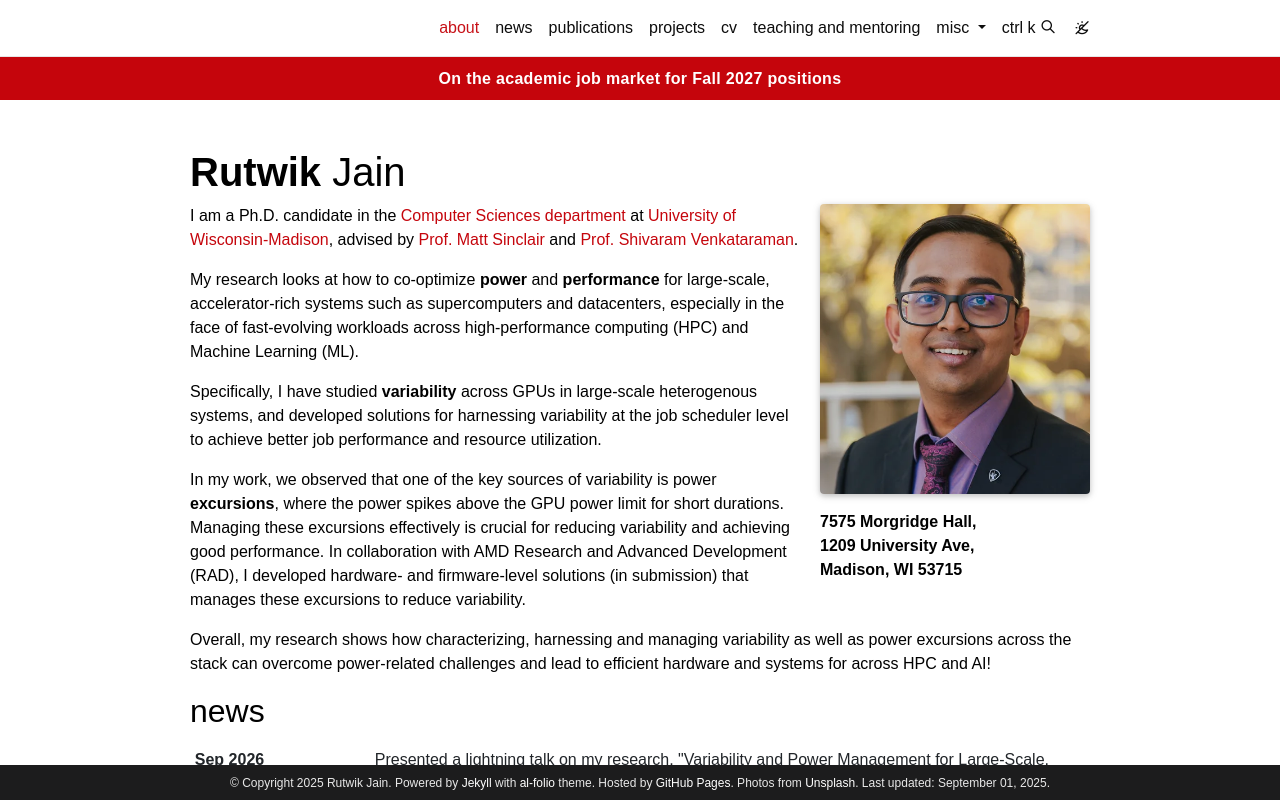
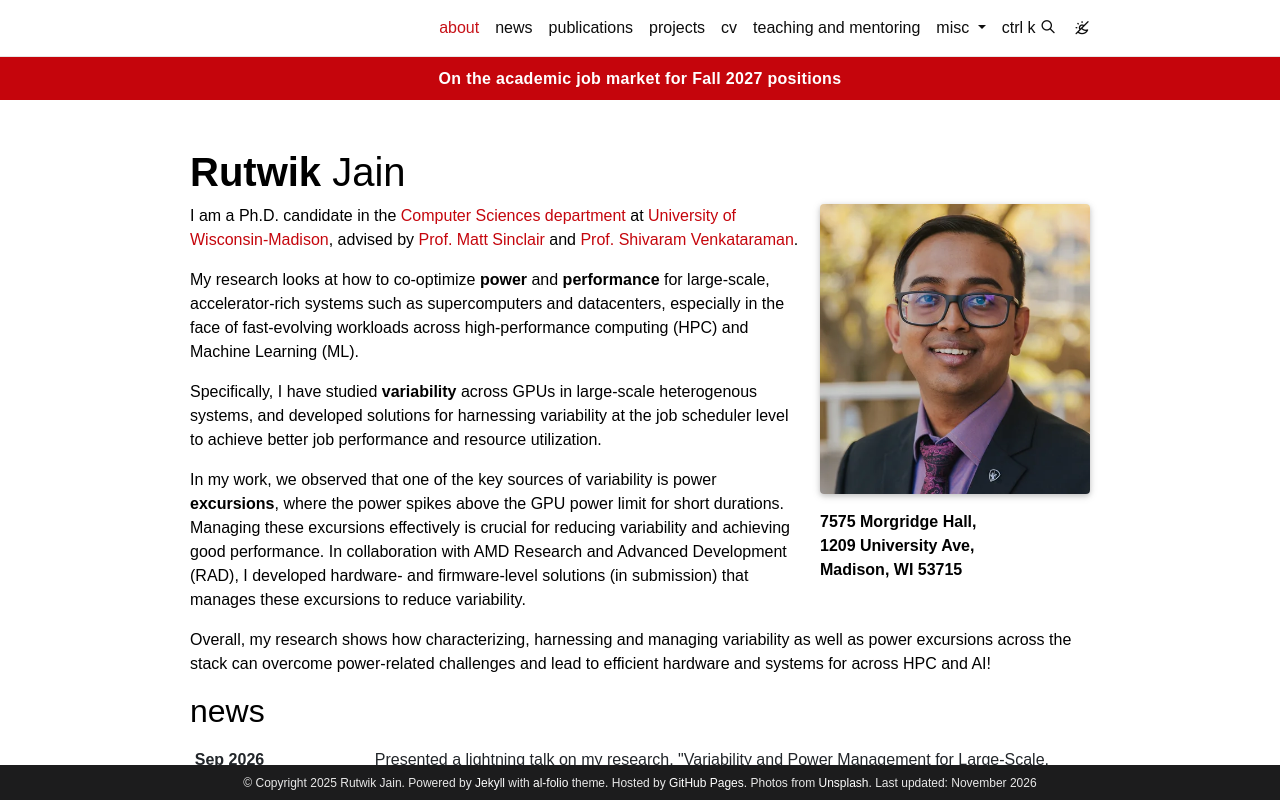
Before and after one commit to rutwik-n-jain/rutwik-n-jain.github.io, a plain HTML site: page index.html in a window 1280 px wide. Shown: the top 800 px of the page. Drawn offline with nearby package versions, Linux system fonts and the light colour scheme; some packages are replaced by stand-ins of ours; files that its build step writes are made by us from their sources; a script that the page names is missing; files whose address does not match are found by name; a web font is replaced by a local one.

Commit message:
Last updated date

```diff
--- a/index.html
+++ b/index.html
@@ -898,7 +898,7 @@ Received AMD spotlight award (Q4 2025) for technical contributions to power esti
 
 
 
-    Last updated: September 01, 2025.
+    Last updated: November 2026
 
 
     </div>
```
